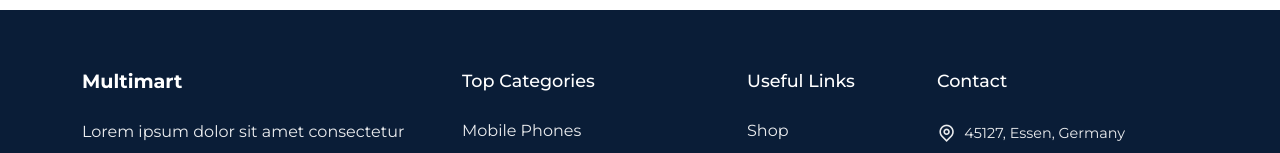
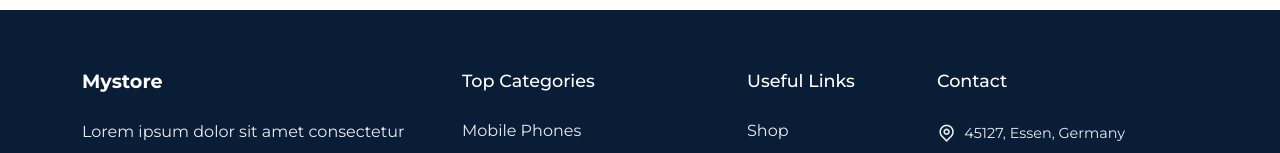
Before and after one commit to solainv/e-commerce-react-01, a React (Create React App) app: page /home in a window 1280 px wide. Shown: the part 4218-4371 px from the top of the page. Built offline with nearby package versions, Linux system fonts and the light colour scheme; no server answers.

Commit message:
Update Footer.js

```diff
--- a/src/components/Footer/Footer.js
+++ b/src/components/Footer/Footer.js
@@ -13,7 +13,7 @@
             <div className="logo">
 
               <div>
-                <h1 className='text-white'>Multimart</h1>
+                <h1 className='text-white'>Mystore</h1>
               </div>
 
             </div>
```
